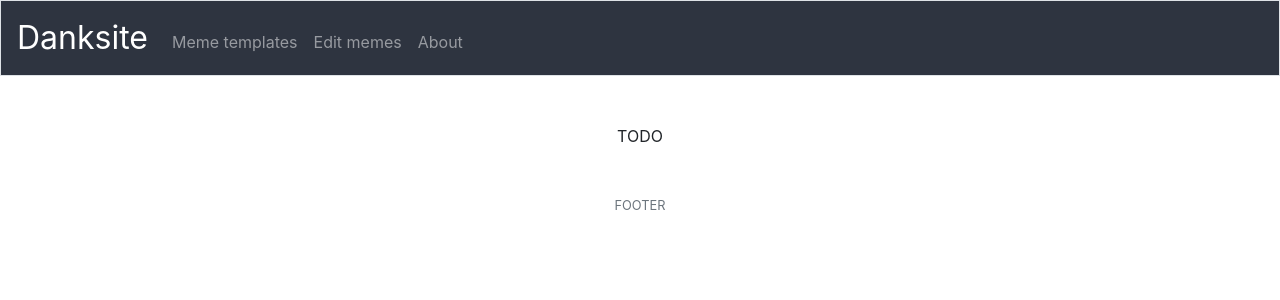
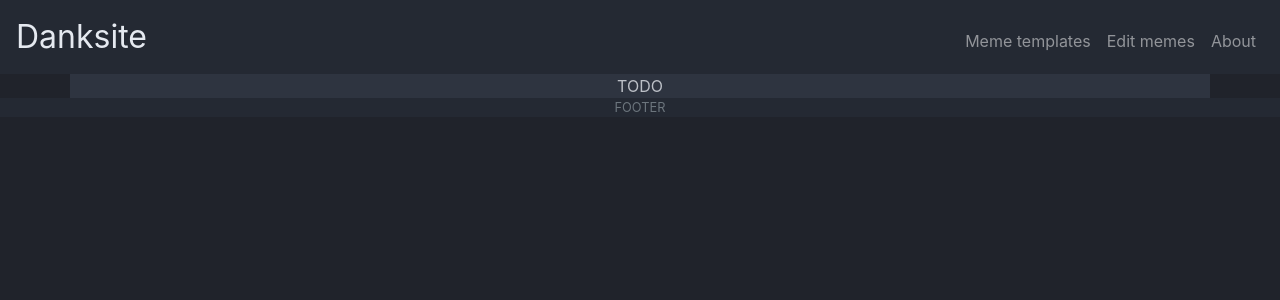
Before and after one commit to Swantayzaaung/astro-raiders, a Flask app: page /edit in a window 1280 px wide. Shown: the top 300 px of the page. Run offline with Flask 2, Linux system fonts and the light colour scheme.

Commit message:
Initial commit

```diff
--- a/static/styles.css
+++ b/static/styles.css
@@ -1,9 +1,17 @@
+/* Essentials */
 nav .navbar-brand
 {
     /* size for brand */
     font-size: xx-large;
 }
 
+#logo {
+    color:#e5e9f0;
+}
+
+body {
+    background-color: #20232b;
+}
 main .form-control
 {
     /* Center form controls */
@@ -15,21 +23,55 @@ main .form-control
 
 main
 {
+    /* Disable padding */
+
     /* Scroll horizontally as needed */
     overflow-x: auto;
 
     /* Center contents */
     text-align: center;
+
+    /* Colors */
+    background-color:#2e3440;
+    color: rgba(236, 239, 244, 0.75);
 }
 
 main img
 {
     /* Constrain images on small screens */
     max-width: 100%;
-    border: #3b4252 2px solid;
 }
 
-/* My own CSS */
-.navbar-dark {
-    background-color:#2e3440;
+.container {
+    padding: 0;
 }
+
+main div {
+    padding: 1em;
+}
+
+.navbar-dark, footer {
+    background-color:#242933;
+}
+
+.div-alt {
+    background-color:#3f4755;
+}
+
+/* Index.html */
+.splitbox {
+    background-color: #373f4d;
+    border-radius: 10px;
+}
+
+/* Media queries */
+/* Index.html */
+@media screen and (min-width: 768px) {
+    .splitbox {
+        display:flex;
+        align-items: center;
+    }
+    .splitbox-item {
+        flex:1;
+    }
+}
--- a/templates/layout.html
+++ b/templates/layout.html
@@ -24,13 +24,13 @@
 
     <body>
 
-        <nav class="navbar navbar-expand-md navbar-dark border">
-            <a class="navbar-brand" href="/">Danksite</a>
+        <nav class="navbar navbar-expand-md navbar-dark">
+            <a class="navbar-brand" href="/"><span id="logo">Danksite</span></a>
             <button aria-controls="navbar" aria-expanded="false" aria-label="Toggle navigation" class="navbar-toggler" data-target="#navbar" data-toggle="collapse" type="button">
                 <span class="navbar-toggler-icon"></span>
             </button>
             <div class="collapse navbar-collapse" id="navbar">
-                <ul class="navbar-nav mr-auto mt-2">
+                <ul class="navbar-nav ml-auto mt-2">
                     <li class="nav-item"><a class="nav-link" href="/meme_templates">Meme templates</a></li>
                     <li class="nav-item"><a class="nav-link" href="/edit">Edit memes</a></li>
                     <li class="nav-item"><a class="nav-link" href="/about">About</a></li>
@@ -46,7 +46,7 @@
             </header>
         {% endif %}
 
-        <main class="container p-5">
+        <main class="container">
             {% block main %}{% endblock %}
         </main>
 
```
Also changed, not shown: templates/index.html (+33 -11 lines), static/a.png (added).
